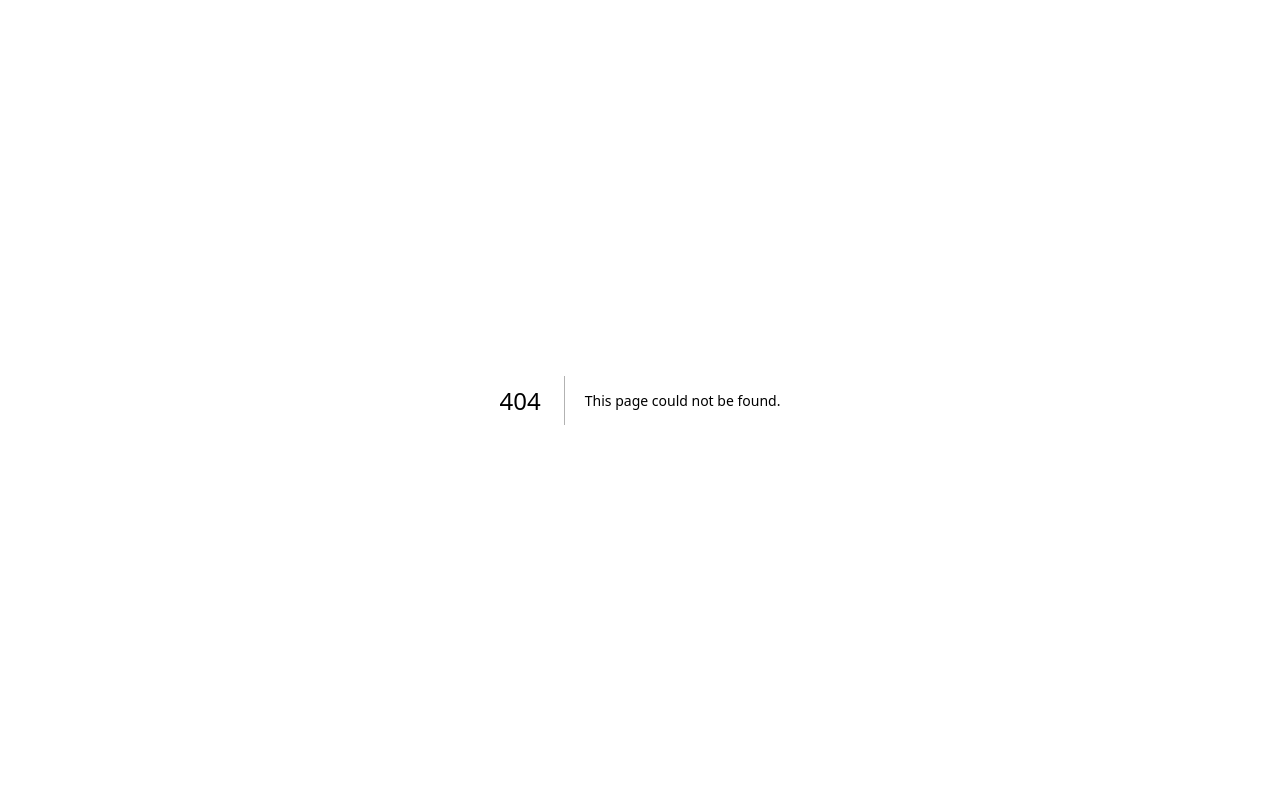
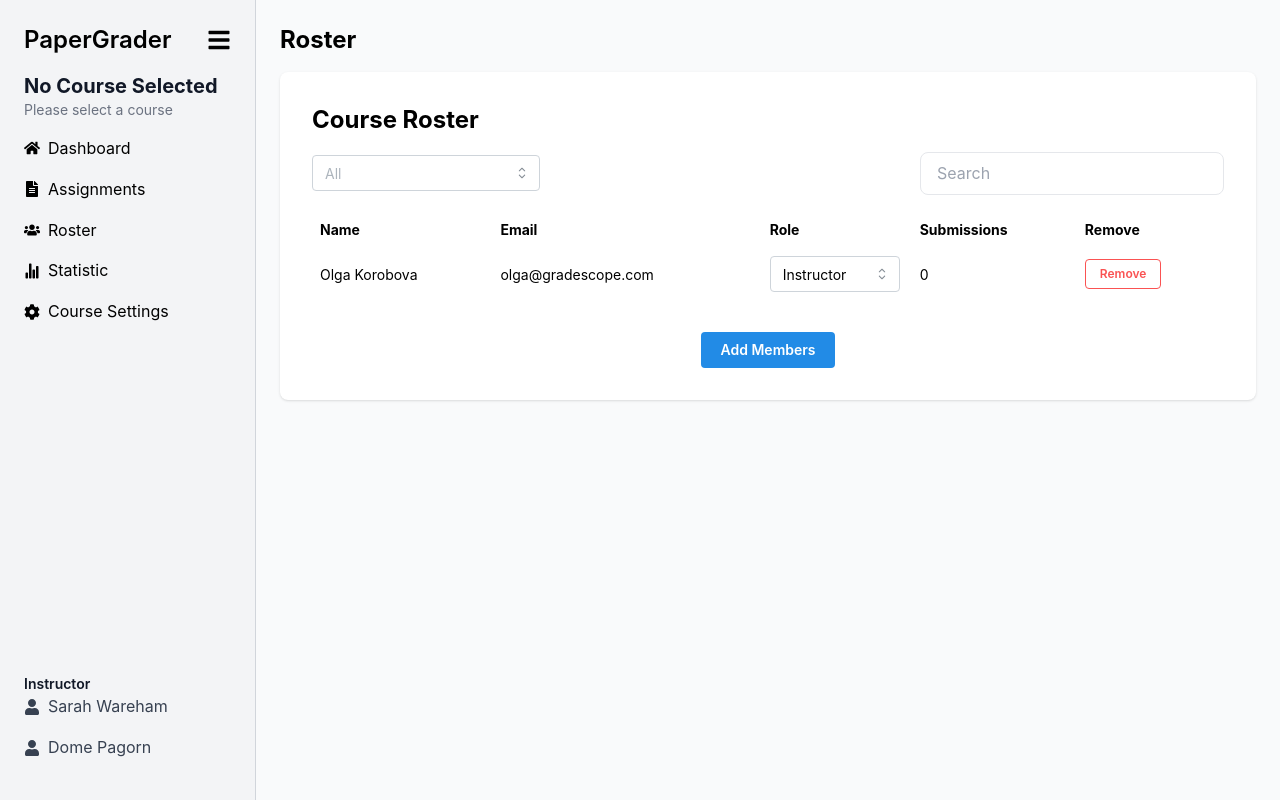
Before and after one commit to jirayu123za/PaperGrader, a Next.js app in the folder Frontend/: page /courses/1/ManageRoster in a window 1280 px wide. Before the commit this address had no page. Built offline with nearby package versions, Linux system fonts and the light colour scheme.

Commit message:
update Roster

```diff
--- /dev/null
+++ b/Frontend/components/AddStudent/AddMember.tsx
@@ -0,0 +1,41 @@
+import React, { useState } from 'react';
+import { Modal, Button } from '@mantine/core';
+import SingleUser from './SingleUser';
+import CsvFile from './CsvFile';
+
+interface AddMemberModalProps {
+  isOpen: boolean;
+  onClose: () => void;
+}
+
+const AddMemberModal: React.FC<AddMemberModalProps> = ({ isOpen, onClose }) => {
+  const [isSingleUserOpen, setIsSingleUserOpen] = useState(false);
+  const [isCsvOpen, setIsCsvOpen] = useState(false);
+
+  const handleSingleUserOpen = () => {
+    setIsSingleUserOpen(true);
+    onClose();
+  };
+
+  const handleCsvOpen = () => {
+    setIsCsvOpen(true);
+    onClose();
+  };
+
+  return (
+    <>
+      <Modal opened={isOpen} onClose={onClose} title="Add Students or Staff">
+        <div className="flex justify-around items-center mt-6">
+          <Button onClick={handleSingleUserOpen}>Single User</Button>
+          <Button onClick={handleCsvOpen}>CSV File</Button>
+        </div>
+      </Modal>
+
+      {/* ดึงมาใช้ */}
+      <SingleUser isOpen={isSingleUserOpen} onClose={() => setIsSingleUserOpen(false)} />
+      <CsvFile isOpen={isCsvOpen} onClose={() => setIsCsvOpen(false)} />
+    </>
+  );
+};
+
+export default AddMemberModal;
--- /dev/null
+++ b/Frontend/components/AddStudent/CsvFile.tsx
@@ -0,0 +1,31 @@
+import React, { useState } from 'react';
+import { Modal, Button } from '@mantine/core';
+
+interface CsvFileModalProps {
+  isOpen: boolean;
+  onClose: () => void;
+}
+
+const CsvFile: React.FC<CsvFileModalProps> = ({ isOpen, onClose }) => {
+  const [file, setFile] = useState<File | null>(null);
+
+  const handleFileChange = (event: React.ChangeEvent<HTMLInputElement>) => {
+    if (event.currentTarget.files) {
+      setFile(event.currentTarget.files[0]);
+    }
+  };
+
+  return (
+    <Modal opened={isOpen} onClose={onClose} title="Add Users from CSV File">
+      <p>Upload a CSV file to add multiple students or staff members.</p>
+      <input type="file" accept=".csv" onChange={handleFileChange} className="mt-4" />
+      <p className="text-sm text-gray-500 mt-2">{file ? `Selected file: ${file.name}` : 'No file selected'}</p>
+      <div className="flex justify-end mt-4">
+        <Button onClick={onClose}>Cancel</Button>
+        <Button onClick={onClose} className="ml-2">Submit</Button>
+      </div>
+    </Modal>
+  );
+};
+
+export default CsvFile;
--- /dev/null
+++ b/Frontend/components/AddStudent/SingleUser.tsx
@@ -0,0 +1,30 @@
+import React from 'react';
+import { Modal, Button, TextInput, RadioGroup, Radio, Checkbox } from '@mantine/core';
+
+interface SingleUserModalProps {
+  isOpen: boolean;
+  onClose: () => void;
+}
+
+const SingleUser: React.FC<SingleUserModalProps> = ({ isOpen, onClose }) => {
+  return (
+    <Modal opened={isOpen} onClose={onClose} title="Add a User">
+      <TextInput label="Name" placeholder="John Doe" required />
+      <TextInput label="Email Address" placeholder="johndoe@example.com" required className="mt-4" />
+      <TextInput label="Student ID # (Optional)" placeholder="12345" className="mt-4" />
+      <RadioGroup label="Role" required className="mt-4">
+        <Radio value="student" label="Student" />
+        <Radio value="instructor" label="Instructor" />
+        <Radio value="ta" label="TA" />
+        <Radio value="reader" label="Reader" />
+      </RadioGroup>
+      <Checkbox label="Let user know that they were added to this course" className="mt-4" />
+      <div className="flex justify-end mt-4">
+        <Button onClick={onClose}>Cancel</Button>
+        <Button onClick={onClose} className="ml-2">Submit</Button>
+      </div>
+    </Modal>
+  );
+};
+
+export default SingleUser;
--- /dev/null
+++ b/Frontend/components/CourseRoster.tsx
@@ -0,0 +1,119 @@
+import React, { useState } from 'react';
+import { Button, Select, Table } from '@mantine/core'; // ใช้ Mantine สำหรับ UI
+import AddMember from '../components/AddStudent/AddMember'; // นำเข้า AddMemberModal ที่คุณสร้างไว้
+
+interface Member {
+  name: string;
+  email: string;
+  role: string;
+  submissions: number;
+}
+
+const CourseRoster: React.FC = () => {
+  const [members, setMembers] = useState<Member[]>([
+    {
+      name: 'Olga Korobova',
+      email: 'olga@gradescope.com',
+      role: 'Instructor',
+      submissions: 0,
+    },
+  ]);
+
+  const [isModalOpen, setIsModalOpen] = useState(false); // สร้าง state สำหรับ modal
+
+  // ฟังก์ชันสำหรับเปิด modal
+  const openModal = () => {
+    setIsModalOpen(true);
+  };
+
+  // ฟังก์ชันสำหรับปิด modal
+  const closeModal = () => {
+    setIsModalOpen(false);
+  };
+
+  return (
+    <div className="p-8 bg-white rounded-lg shadow">
+      <h1 className="text-2xl font-bold mb-4">Course Roster</h1>
+
+      {/* ส่วนค้นหา */}
+      <div className="flex justify-between items-center mb-4">
+        <Select
+          placeholder="All"
+          data={['All', 'Instructor', 'Student','Staff']}
+          className="w-1/4"
+        />
+        <input
+          type="search"
+          placeholder="Search"
+          className="border rounded-lg px-4 py-2 w-1/3"
+        />
+      </div>
+
+      {/* ตารางแสดงสมาชิก */}
+      <Table>
+        <thead>
+          <tr>
+            <th className="text-left p-2">Name</th>
+            <th className="text-left p-2">Email</th>
+            <th className="text-left p-2" style={{ width: '150px' }}>Role</th>
+            <th className="text-left p-2">Submissions</th>
+            <th className="text-left p-2">Remove</th>
+          </tr>
+        </thead>
+        <tbody>
+          {members.map((member, index) => (
+            <tr key={index}>
+              <td className="p-2">{member.name}</td>
+              <td className="p-2">{member.email}</td>
+              <td className="p-2">
+                <Select
+                  value={member.role}
+                  data={['Instructor', 'Student', 'Staff']}
+                  onChange={(value) => {
+                    const updatedMembers = [...members];
+                    updatedMembers[index].role = value || 'Student';
+                    setMembers(updatedMembers);
+                  }}
+                  style={{ width: '130px' }}
+                />
+              </td>
+              <td className="p-2">{member.submissions}</td>
+              <td className="p-2">
+                <Button
+                  variant="outline"
+                  color="red"
+                  onClick={() => {
+                    setMembers(members.filter((_, i) => i !== index));
+                  }}
+                  size="xs" // ลดขนาดปุ่ม Remove
+                >
+                  Remove
+                </Button>
+              </td>
+            </tr>
+          ))}
+        </tbody>
+      </Table>
+
+      {/* กรณีที่ยังไม่มีสมาชิก */}
+      {members.length === 0 && (
+        <div className="text-center mt-8">
+          <p>You haven't added anyone to your course yet.</p>
+          <Button variant="default" onClick={openModal}> {/* เมื่อกดปุ่มจะเปิด modal */}
+            Add Members
+          </Button>
+        </div>
+      )}
+
+      {/* ปุ่มเพิ่มสมาชิก */}
+      <div className="text-center mt-8">
+        <Button onClick={openModal}>Add Members</Button>
+      </div>
+
+      {/* แสดง AddMemberModal เมื่อกดปุ่ม */}
+      <AddMember isOpen={isModalOpen} onClose={closeModal} />
+    </div>
+  );
+};
+
+export default CourseRoster;
--- /dev/null
+++ b/Frontend/pages/courses/[course_id]/ManageRoster.tsx
@@ -0,0 +1,17 @@
+import React from 'react';
+import LeftMain from '../../../components/LeftMain'; // นำเข้า LeftMain component
+import CourseRoster from '../../../components/CourseRoster'; // นำเข้า CourseRoster component
+
+const ManageRoster: React.FC = () => {
+  return (
+    <div className="flex min-h-screen bg-gray-50">
+    <LeftMain />
+    <div className="flex-grow p-6">
+      <h1 className="text-2xl font-bold mb-4">Roster</h1>
+      <CourseRoster />
+    </div>
+  </div>
+  );
+};
+
+export default ManageRoster;
```
